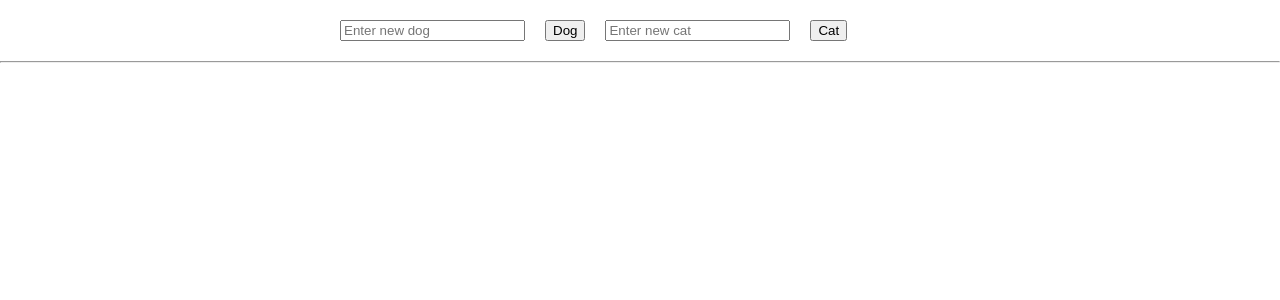
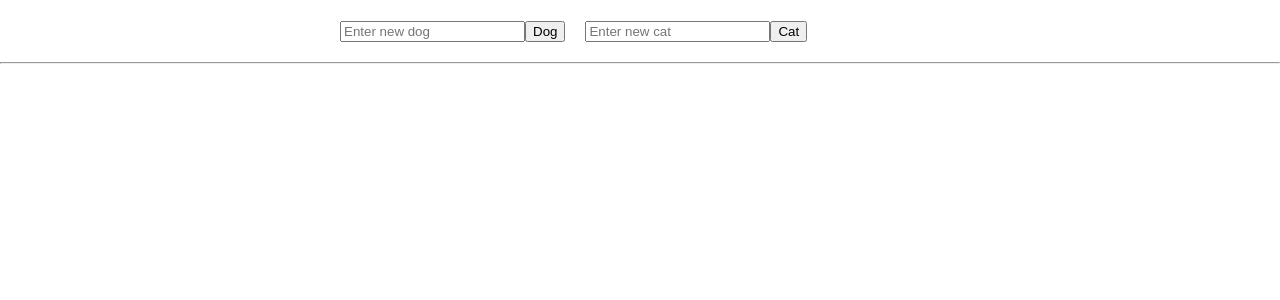
Before and after one commit to Chepu-ha/react-demo, a React (Create React App) app: page / in a window 1280 px wide. Shown: the top 300 px of the page. Built offline with nearby package versions, Linux system fonts and the light colour scheme.

Commit message:
homework-5 useReduce finished without delete

```diff
--- a/src/components/Animals/Animals.js
+++ b/src/components/Animals/Animals.js
@@ -10,10 +10,14 @@ const init = (initialValue) => {
 const reducer = (state, action) => {
 	switch (action.type) {
 		case "DOG":
-			state.dogNames.push("Dog from input");
+			if (action.dog) {
+				state.dogNames.push(action.dog);
+			}
 			return {...state};
 		case "CAT":
-			state.catNames.push("Cat from input");
+			if (action.cat) {
+				state.catNames.push(action.cat);
+			}
 			return {...state};
 		default:
 			return {...state};
@@ -26,28 +30,30 @@ export function Animals() {
 
 	const {register, handleSubmit} = useForm({mode: "all"});
 
-	const formSubmit = (data) => {
-		console.log(data);
+	const dogFormSubmit = (data) => {
+		dispatch({type: "DOG", dog: data.dogInput})
+	};
+
+	const catFormSubmit = (data) => {
+		dispatch({type: "CAT", cat: data.catInput})
 	};
 
 	return (
 		<div>
-			<form onSubmit={handleSubmit(formSubmit)} className={AnimalsStyle.AnimalsForm}>
-				<input type="text" placeholder={"Enter new dog"} {...register("dogInput")}/>
-				<button onClick={() => {
-					dispatch({type: "DOG"});
-				}}>Dog
-				</button>
-				<input type="text" placeholder={"Enter new cat"} {...register("catInput")}/>
-				<button onClick={() => {
-					dispatch({type: "CAT"});
-				}}>Cat
-				</button>
-			</form>
+			<div className={AnimalsStyle.AnimalsForm}>
+				<form onSubmit={handleSubmit(dogFormSubmit)}>
+					<input type="text" placeholder={"Enter new dog"} {...register("dogInput")}/>
+					<button>Dog</button>
+				</form>
+				<form onSubmit={handleSubmit(catFormSubmit)}>
+					<input type="text" placeholder={"Enter new cat"} {...register("catInput")}/>
+					<button>Cat</button>
+				</form>
+			</div>
 			<hr/>
 			<div className={AnimalsStyle.Animals}>
 				<div className={AnimalsStyle.Animal}>
-					{state.dogNames.map((dogName, index) => <div key={index}>{dogName}</div>)}
+					{state.dogNames.map((dogName, index) => <div key={index}><div>{dogName}</div></div>)}
 				</div>
 				<div className={AnimalsStyle.Animal}>
 					{state.catNames.map((catName, index) => <div key={index}>{catName}</div>)}
```
